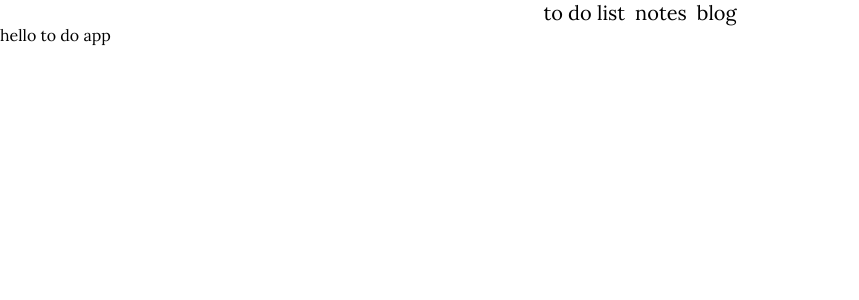
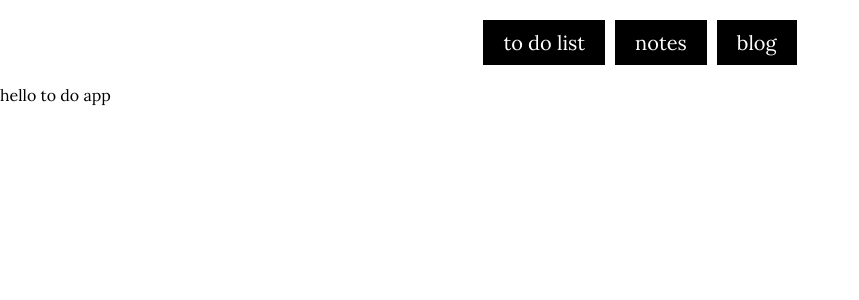
Before and after one commit to DeadBoyPiotrek/to-do-app, a Next.js app: page / in a window 1280 px wide. Shown: the top 300 px of the page, without its empty margins (0-859 px from the left). Built offline with nearby package versions, Linux system fonts and the light colour scheme.

Commit message:
add navbar style

```diff
--- a/components/Navbar.module.scss
+++ b/components/Navbar.module.scss
@@ -3,4 +3,11 @@
   display: flex;
   gap: 10px;
   justify-content: center;
+  margin: 20px;
+
+  * {
+    background: black;
+    color: white;
+    padding: 10px 20px;
+  }
 }
```
